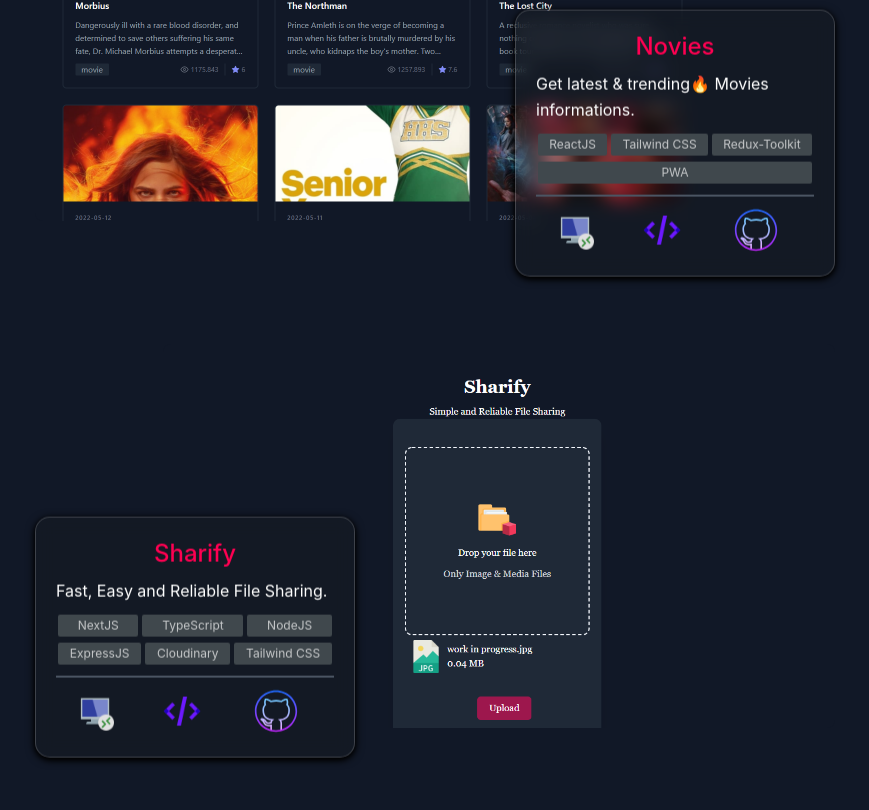
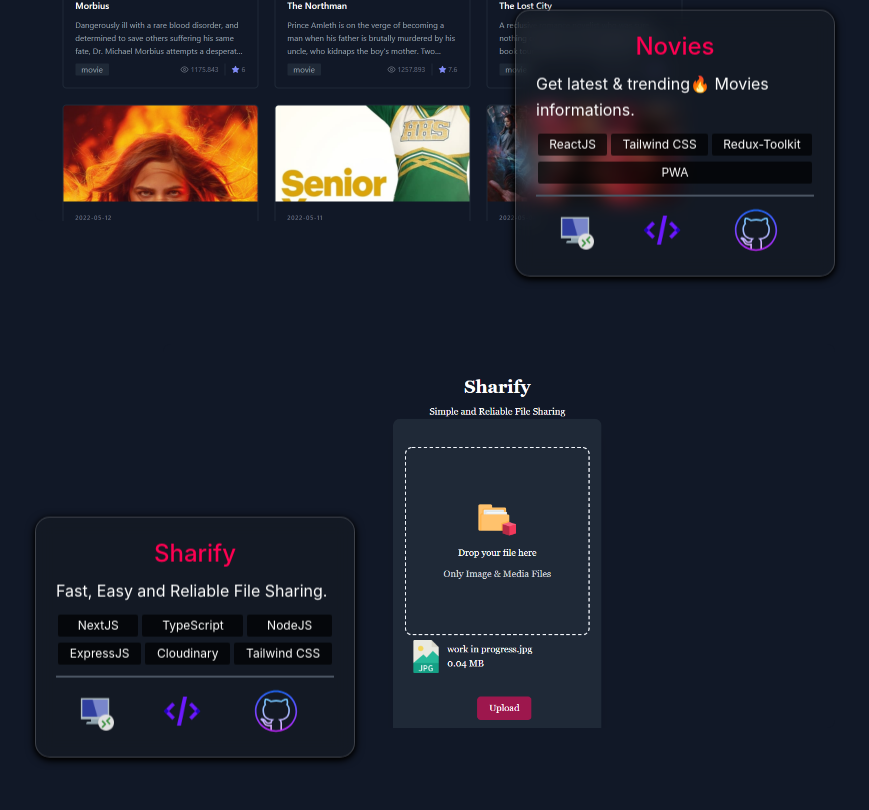
Before and after one commit to num-js/portfolio, a React (Create React App) app: page / in a window 1280 px wide. Shown: the part 3290-4100 px from the top of the page, without its empty margins (205-1074 px from the left). Built offline with nearby package versions, Linux system fonts and the light colour scheme; a web font is replaced by a local one.

Commit message:
Skills section color fixes

```diff
--- a/src/components/Projects/Projects.js
+++ b/src/components/Projects/Projects.js
@@ -77,7 +77,7 @@
                                                     </p>
 
                                                     <div className="my-2">
-                                                        {<SkillsView skills={projectData.usedTech} />}
+                                                        {<SkillsView skills={projectData.usedTech} viewStyles={{ background: "#000000b5", color: "white" }} />}
                                                     </div>
 
                                                     <div className="flex items-center border-b-2 border-gray-600"></div>
--- a/src/components/SharedComponents/SkillsView.js
+++ b/src/components/SharedComponents/SkillsView.js
@@ -1,11 +1,11 @@
 import React from 'react';
 import './skillsView.scss';
 
-const SkillsView = ({ skills }) => {
+const SkillsView = ({ skills, viewStyles }) => {
     return (
         <ul className="skills-view">
             {skills.map((skill, index) => (
-                <li key={index}>{skill}</li>
+                <li style={viewStyles} key={index}>{skill}</li>
             ))}
         </ul>
     );
```
